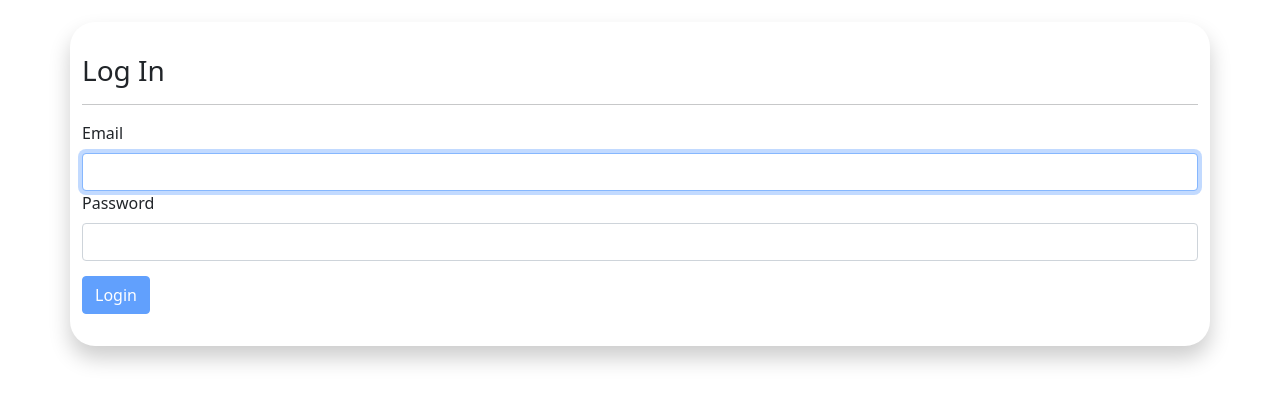
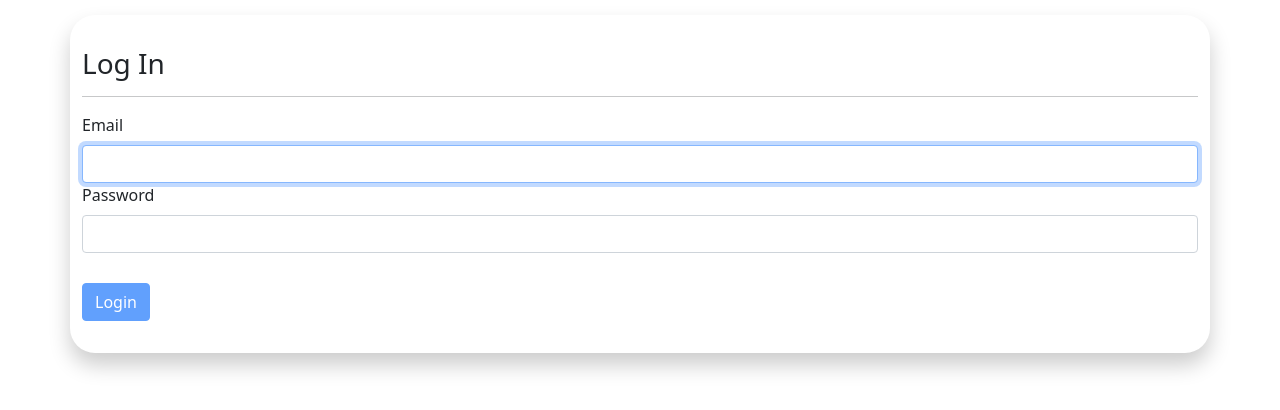
Before and after one commit to hbar0009/legendary-macathon-team, a Next.js app: page /login in a window 1280 px wide. Shown: the top 410 px of the page. Built offline with nearby package versions, Linux system fonts and the light colour scheme.

Commit message:
button margin

```diff
--- a/pages/login/index.tsx
+++ b/pages/login/index.tsx
@@ -43,7 +43,7 @@ const LoginPage: NextPage = () => {
           </Form.Group>
           <Link href="/home">
             <Button
-              style={{ marginTop: "15px" }}
+              style={{ marginTop: "30px" }}
               type="submit"
               disabled={!validateForm()}
             >
```
